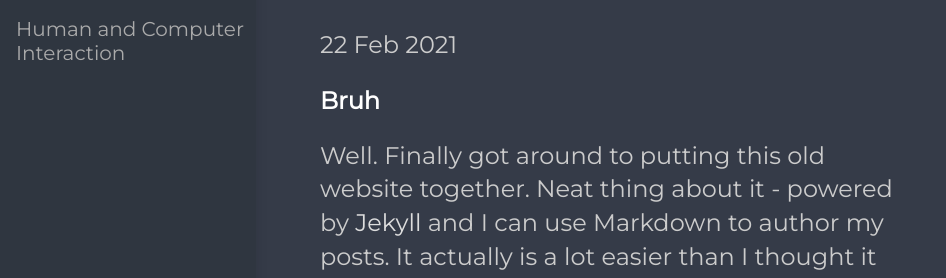
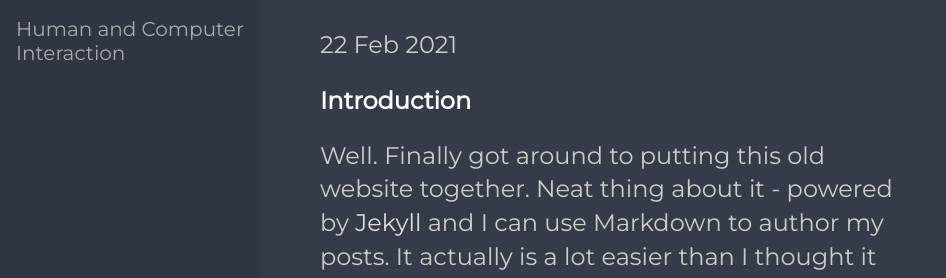
Before and after one commit to josejovian/josejovian.github.io, a Jekyll site: the page built from _posts/2021-02-22-human-and-computer-interaction.md, in a window 1280 px wide. Shown: the part 178-456 px from the top of the page, without its empty margins (0-946 px from the left). Built offline with Jekyll 4.4.1, drawn with Linux system fonts in a browser that asks for light colours.

Commit message:
Update 2021-02-22-human-and-computer-interaction.md

```diff
--- a/_posts/2021-02-22-human-and-computer-interaction.md
+++ b/_posts/2021-02-22-human-and-computer-interaction.md
@@ -4,5 +4,5 @@ title: "Human and Computer Interaction"
 date: 2021-02-22
 ---
 
-## Bruh
+## Introduction
 Well. Finally got around to putting this old website together. Neat thing about it - powered by [Jekyll](http://jekyllrb.com) and I can use Markdown to author my posts. It actually is a lot easier than I thought it was going to be.
```
